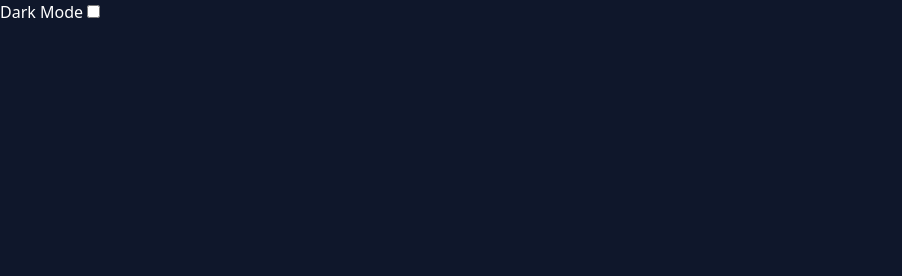
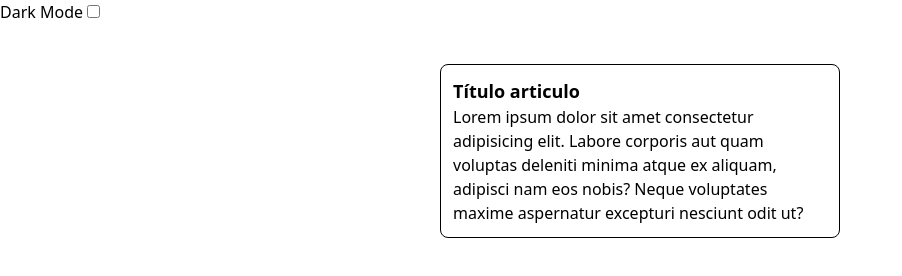
Before and after one commit to rpalaciosg/TailwindCss, a website: page src/index.html in a window 1280 px wide. Shown: the whole page, without its empty margins (0-902 px from the left). Drawn offline with Linux system fonts and the light colour scheme.

Commit message:
feat(darkmode): cambiar estilo a elementos con darkmode

```diff
--- a/src/index.html
+++ b/src/index.html
@@ -1,5 +1,5 @@
 <!doctype html>
-<html class="dark">
+<html class="">
   <head>
     <meta charset="UTF-8" />
     <meta name="viewport" content="width=device-width, initial-scale=1.0" />
@@ -10,6 +10,12 @@
   <body class="dark:bg-slate-900">
     <label for="darkmode" class="dark:text-white">Dark Mode</label>
     <input type="checkbox" id="darkmode">
+
+    <article class="w-[400px] mt-10 border rounded-lg p-3 mx-auto dark:bg-slate-80 dark:border-slate-400">
+      <h2 class="font-bold text-lg dark:text-white">Título articulo</h2>
+      <p class="dark:text-slate-400">Lorem ipsum dolor sit amet consectetur adipisicing elit. Labore corporis aut quam voluptas deleniti minima atque ex aliquam, adipisci nam eos nobis? Neque voluptates maxime aspernatur excepturi nesciunt odit ut?</p>
+    </article>
+
     <script src="./main.js"></script>
   </body>
 </html>
```
Also changed, not shown: src/output.css.
